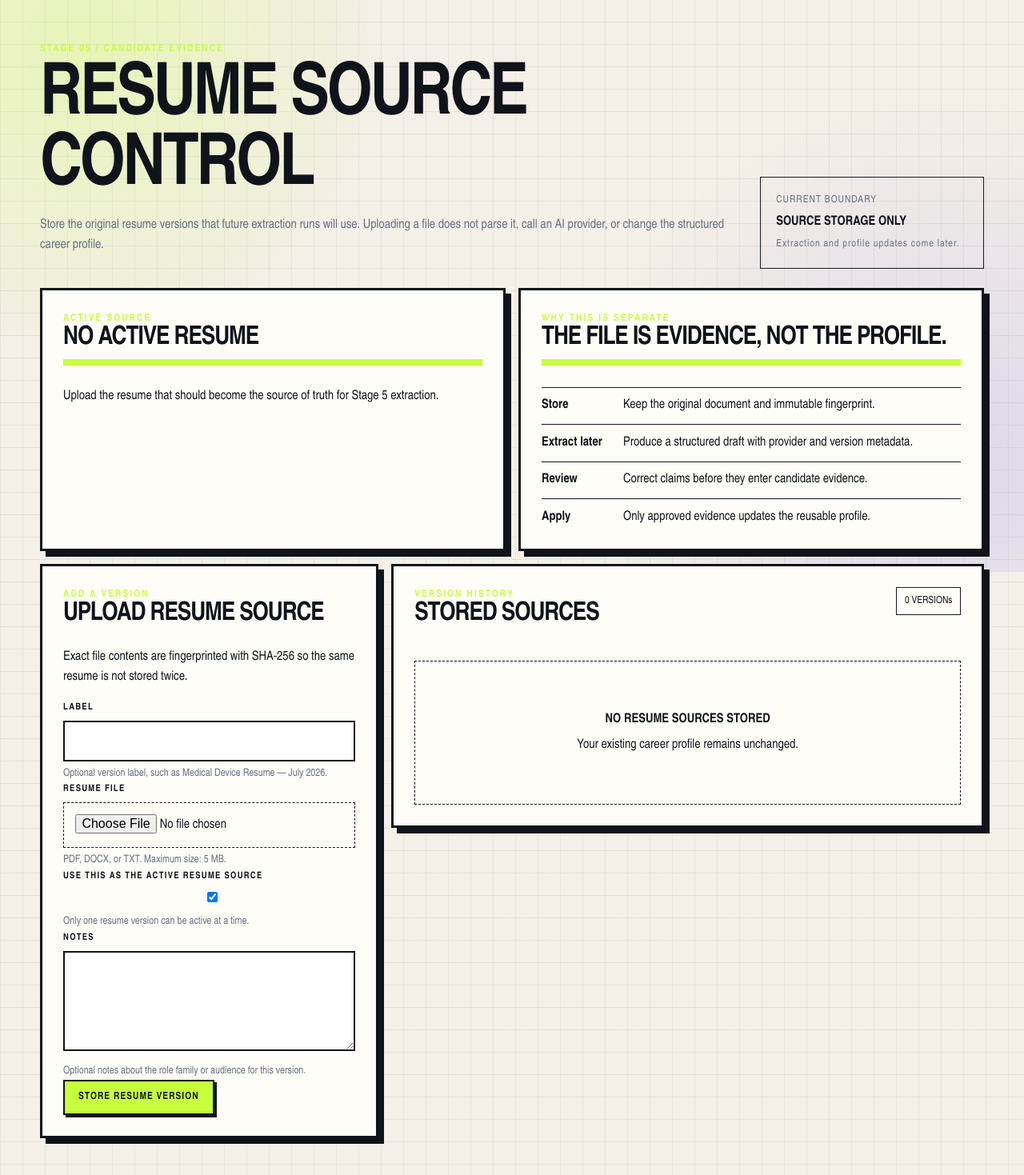
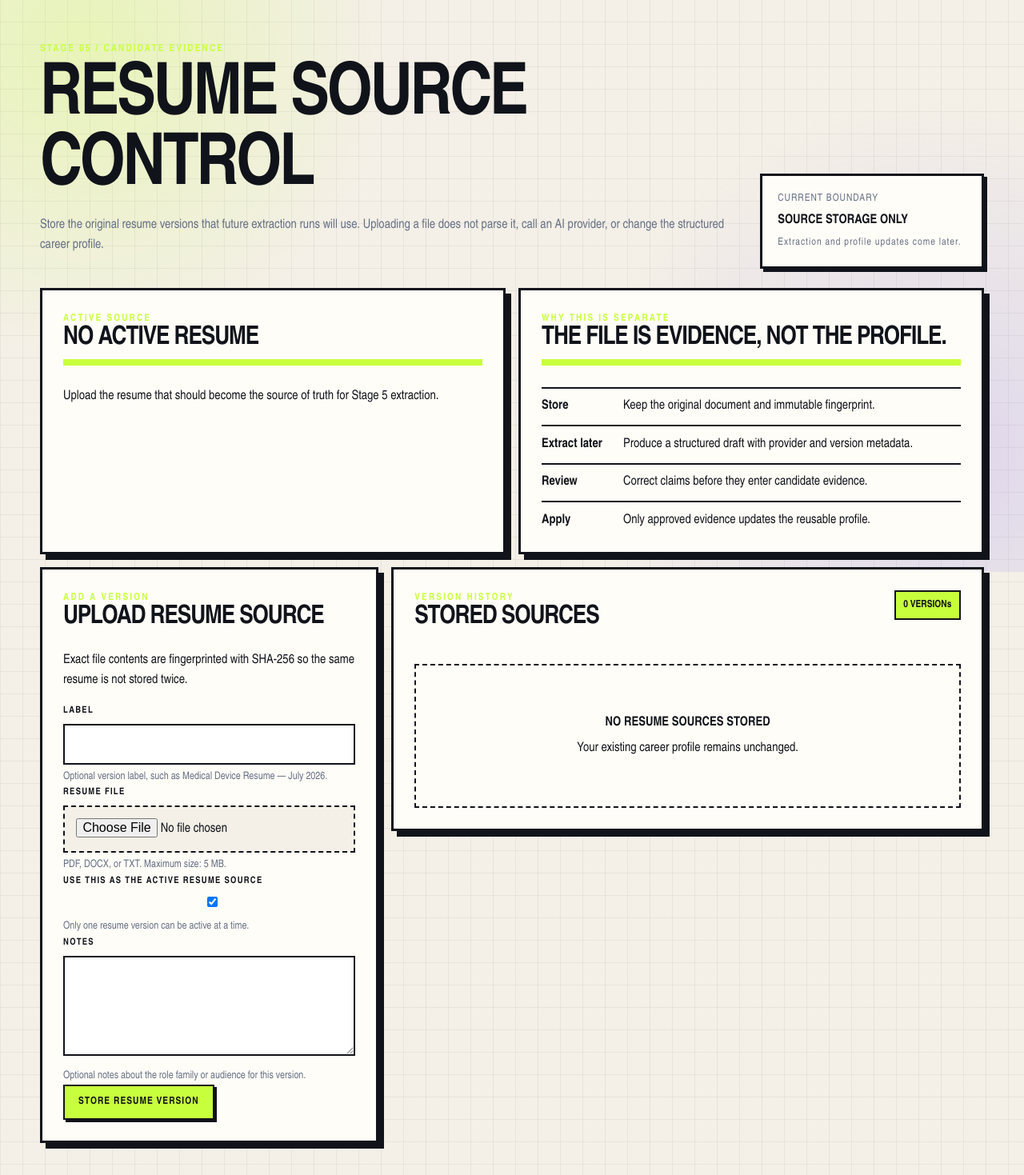
Before and after one commit to aprescod12/personal-job-finder, a Django app: page /resume/ in a window 1280 px wide. Shown: the part 85-1554 px from the top of the page at 80% size. Run offline with Django 5.2, Linux system fonts and the light colour scheme; data comes from the database, SQL or seed files in the repository.

Commit message:
Align resume source styles with existing design tokens

```diff
--- a/candidate_profile/static/candidate_profile/resume_sources.css
+++ b/candidate_profile/static/candidate_profile/resume_sources.css
@@ -12,11 +12,12 @@
 }
 
 .resume-boundary-card {
-    border: 1px solid var(--line);
-    background: var(--panel);
-    padding: 1.2rem;
     display: grid;
     gap: 0.35rem;
+    border: 3px solid var(--ink);
+    background: var(--surface);
+    box-shadow: var(--shadow-small);
+    padding: 1.2rem;
 }
 
 .resume-boundary-card span,
@@ -43,7 +44,7 @@
 }
 
 .resume-active-card dl div {
-    border-top: 1px solid var(--line);
+    border-top: 2px solid var(--ink);
     padding-top: 0.75rem;
 }
 
@@ -58,18 +59,18 @@
 }
 
 .resume-boundary-explainer ol {
+    display: grid;
+    gap: 0.65rem;
     margin: 1rem 0 0;
     padding: 0;
     list-style: none;
-    display: grid;
-    gap: 0.65rem;
 }
 
 .resume-boundary-explainer li {
     display: grid;
     grid-template-columns: 90px minmax(0, 1fr);
     gap: 0.75rem;
-    border-top: 1px solid var(--line);
+    border-top: 2px solid var(--ink);
     padding-top: 0.65rem;
 }
 
@@ -86,9 +87,9 @@
 
 .resume-upload-panel input[type="file"] {
     width: 100%;
-    border: 1px dashed var(--line);
+    border: 2px dashed var(--ink);
     padding: 0.9rem;
-    background: var(--background);
+    background: var(--paper);
 }
 
 .resume-history-heading,
@@ -104,9 +105,11 @@
 }
 
 .resume-history-heading > span {
-    border: 1px solid var(--line);
+    border: 2px solid var(--ink);
+    background: var(--lime);
     padding: 0.45rem 0.6rem;
     font-size: 0.78rem;
+    font-weight: 950;
 }
 
 .resume-history-list {
@@ -116,13 +119,14 @@
 
 .resume-history-row {
     grid-template-columns: minmax(0, 1.3fr) minmax(160px, 0.8fr) auto;
-    border: 1px solid var(--line);
+    align-items: center;
+    border: 2px solid var(--ink);
+    background: #fff;
     padding: 1rem;
-    align-items: center;
 }
 
 .resume-history-active {
-    box-shadow: inset 4px 0 0 var(--accent);
+    box-shadow: inset 6px 0 0 var(--lime);
 }
 
 .resume-history-row > div {
@@ -140,17 +144,17 @@
 
 .resume-version-notes {
     grid-column: 1 / -1;
+    margin: 0;
     border-top: 1px solid var(--line);
     padding-top: 0.75rem;
-    margin: 0;
     color: var(--muted);
 }
 
 .resume-empty-state {
+    display: grid;
     min-height: 180px;
-    border: 1px dashed var(--line);
-    display: grid;
     place-content: center;
+    border: 2px dashed var(--ink);
     text-align: center;
     gap: 0.4rem;
 }
```
